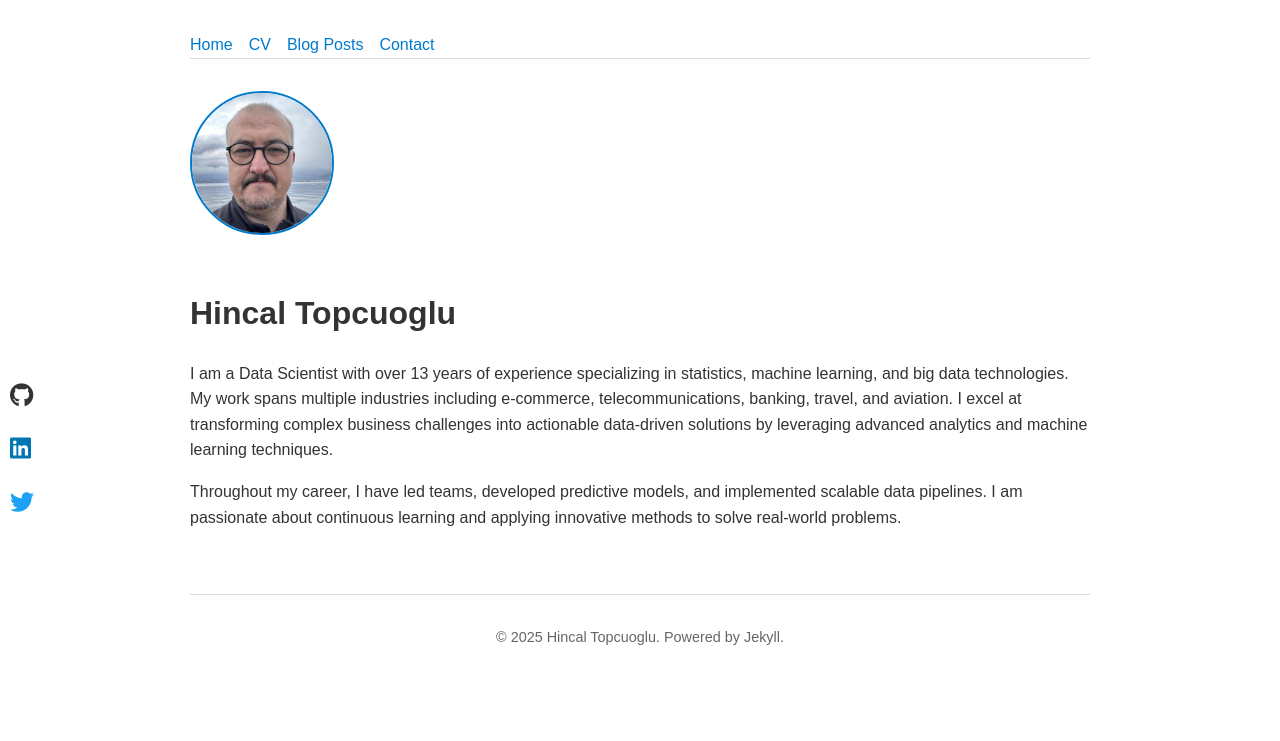
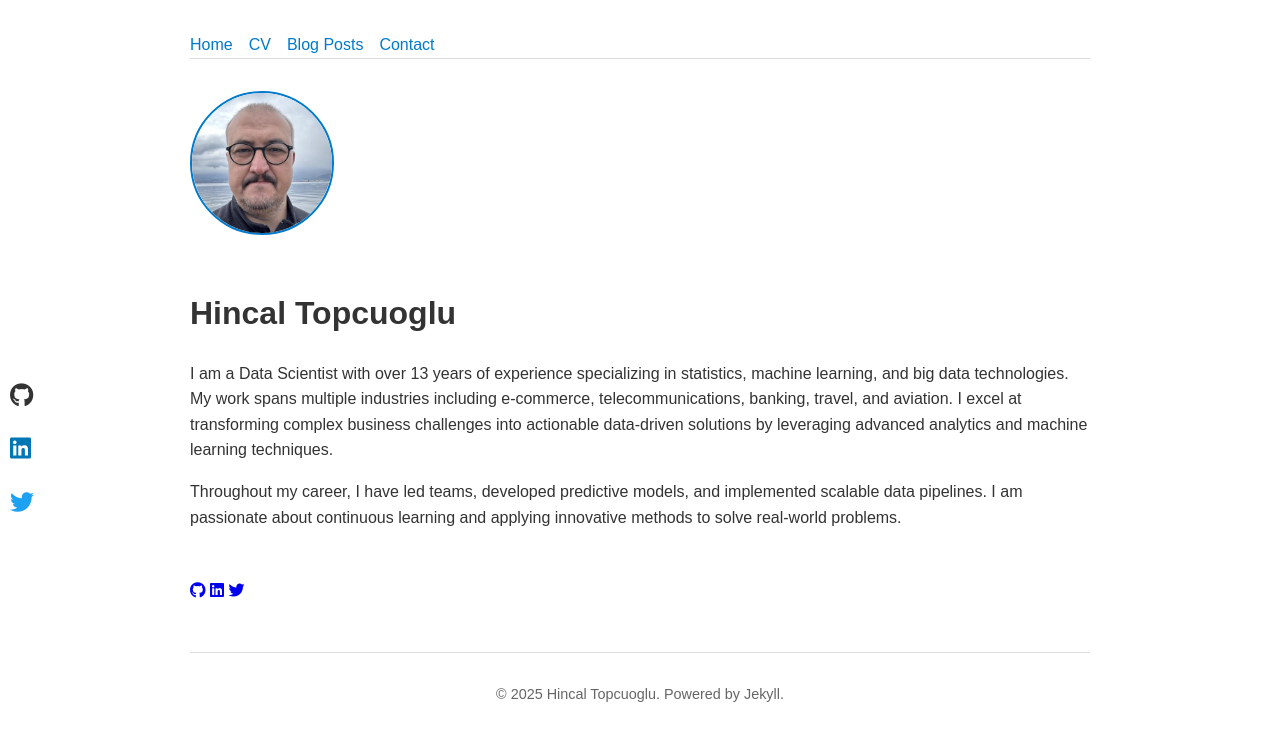
Before and after one commit to hincaltopcuoglu/hincaltopcuoglu.github.io, a Jekyll site: the page built from index.md, in a window 1280 px wide. Shown: the top 741 px of the page. Built offline with Jekyll 4.4.1, drawn with Linux system fonts in a browser that asks for light colours.

Commit message:
Update index.md

```diff
--- a/index.md
+++ b/index.md
@@ -47,7 +47,7 @@ layout: home
 
 <div class="profile">
   <img src="/assets/images/Hincal_Photo_GitHub_Ready.jpg" alt="Hincal Topcuoglu Photo" />
-  <div>
+  <div class="profile-text">
     <h1>Hincal Topcuoglu</h1>
     <p>
       I am a Data Scientist with over 13 years of experience specializing in statistics, machine learning, and big data technologies.
@@ -59,4 +59,9 @@ layout: home
       I am passionate about continuous learning and applying innovative methods to solve real-world problems.
     </p>
   </div>
+  <div class="social-icons">
+    <a href="https://github.com/hincaltopcuoglu" aria-label="GitHub" title="GitHub" target="_blank"><i class="fab fa-github"></i></a>
+    <a href="https://www.linkedin.com/in/hincal-topcuoglu/" aria-label="LinkedIn" title="LinkedIn" target="_blank"><i class="fab fa-linkedin"></i></a>
+    <a href="https://x.com/hincaltoocuogl1" aria-label="Twitter" title="Twitter" target="_blank"><i class="fab fa-twitter"></i></a>
+  </div>
 </div>
```
